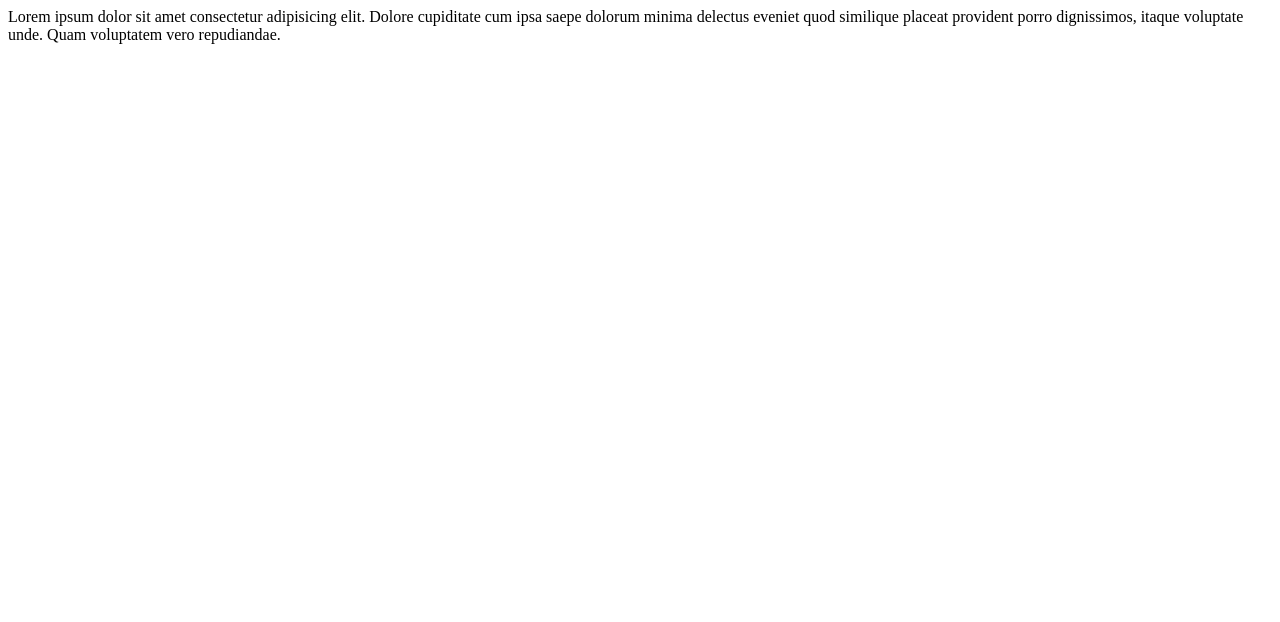
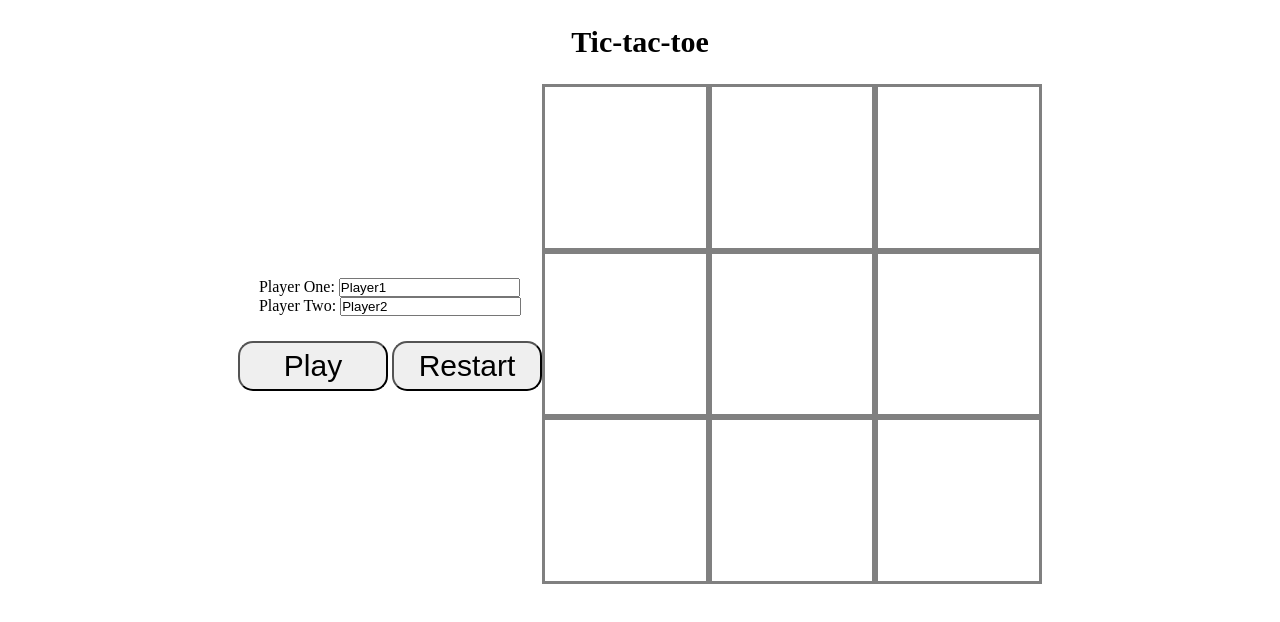
Before and after one commit to RainbowGrisea/odin-tic-tac-toe, a plain HTML site: page index.html in a window 1280 px wide. Drawn offline with Linux system fonts and the light colour scheme.

Commit message:
First logic made

```diff
--- a/index.html
+++ b/index.html
@@ -7,11 +7,37 @@
     <link rel="stylesheet" href="./style.css" />
   </head>
   <body>
-    <div>
-      Lorem ipsum dolor sit amet consectetur adipisicing elit. Dolore cupiditate
-      cum ipsa saepe dolorum minima delectus eveniet quod similique placeat
-      provident porro dignissimos, itaque voluptate unde. Quam voluptatem vero
-      repudiandae.
+    <header>Tic-tac-toe</header>
+    <div class="container">
+      <div class="control-area">
+        <div class="player-section">
+          <div>
+            <label for="playerOne">Player One:</label>
+            <input
+              type="text"
+              name="playerOne"
+              id="playerOne"
+              value="Player1"
+            />
+          </div>
+          <div>
+            <label for="playerTwo">Player Two:</label>
+            <input
+              type="text"
+              name="playerTwo"
+              id="playerTwo"
+              value="Player2"
+            />
+          </div>
+        </div>
+        <div class="button-area">
+          <button type="button" class="button" id="play-button">Play</button>
+          <button type="button" class="button" id="restart-button">
+            Restart
+          </button>
+        </div>
+      </div>
+      <div class="gameboard"></div>
     </div>
   </body>
 </html>
--- a/script.js
+++ b/script.js
@@ -1 +1,84 @@
-console.log('Hello!');
+// Start button clicked
+// Player object created based on player names
+
+const game = (function () {
+  const table = [];
+  const restartButton = document.querySelector('#restart-button');
+  const playButton = document.querySelector('#play-button');
+  const gameBoard = document.querySelector('.gameboard');
+  let playerOne = {};
+  let playerTwo = {};
+  let activePlayer = {};
+
+  function createPlayer(name) {
+    const playerName = document.getElementById(`${name}`).value;
+    const marker = name === 'playerOne' ? 'X' : '0';
+    return { playerName, marker };
+  }
+
+  // Draw board
+  function drawBoard() {
+    for (let row = 0; row < 3; row++) {
+      table[row] = [];
+      for (let column = 0; column < 3; column++) {
+        drawSquare(row, column);
+      }
+    }
+  }
+  // Draw each square
+  function drawSquare(row, column) {
+    const square = document.createElement('div');
+    square.classList = 'square';
+    square.id = `${row}-${column}`;
+    gameBoard.appendChild(square);
+  }
+
+  // Add marker to array
+  function drawMarker() {
+    const [row, column] = this.id.split('-');
+    table[row][column] = activePlayer.marker;
+    draw.call(this);
+    this.removeEventListener('click', drawMarker);
+    // changePlayer();
+  }
+
+  // Draw the markers
+  function draw() {
+    this.textContent = activePlayer.marker;
+  }
+
+  function startGame() {
+    playerOne = createPlayer('playerOne');
+    playerTwo = createPlayer('playerTwo');
+    activePlayer = playerOne;
+    for (let row = 0; row < 3; row++) {
+      table[row] = [];
+      for (let column = 0; column < 3; column++) {
+        addListener(row, column);
+      }
+    }
+  }
+
+  function restartGame() {}
+
+  function addListener(row, column) {
+    document
+      .getElementById(`${row}-${column}`)
+      .addEventListener('click', drawMarker);
+  }
+
+  (function initialise() {
+    drawBoard();
+    playButton.addEventListener('click', startGame);
+    // restartButton.addEventListener('click', restartGame);
+  })();
+
+  return {
+    table,
+    startGame,
+    createPlayer,
+    playerOne,
+    playerTwo,
+    // restartGame,
+  };
+})();
--- a/style.css
+++ b/style.css
@@ -0,0 +1,56 @@
+* {
+  margin: 0;
+  padding: 0;
+  box-sizing: border-box;
+}
+
+header {
+  text-align: center;
+}
+
+.container {
+  display: flex;
+  justify-content: center;
+}
+
+.control-area {
+  display: flex;
+  flex-direction: column;
+  align-items: center;
+  justify-content: center;
+}
+
+header {
+  font-size: 30px;
+  font-weight: bold;
+  margin-top: 25px;
+  margin-bottom: 25px;
+}
+
+.gameboard {
+  width: 500px;
+  height: 500px;
+  display: grid;
+  grid-template-columns: 1fr 1fr 1fr;
+  grid-template-rows: 1fr 1fr 1fr;
+  text-align: center;
+  font-size: 75px;
+}
+
+.square {
+  border: 3px solid grey;
+  display: flex;
+  align-items: center;
+  justify-content: center;
+}
+
+.button-area {
+  margin-top: 25px;
+}
+
+.control-area button {
+  font-size: 30px;
+  width: 150px;
+  border-radius: 15px;
+  height: 50px;
+}
```
